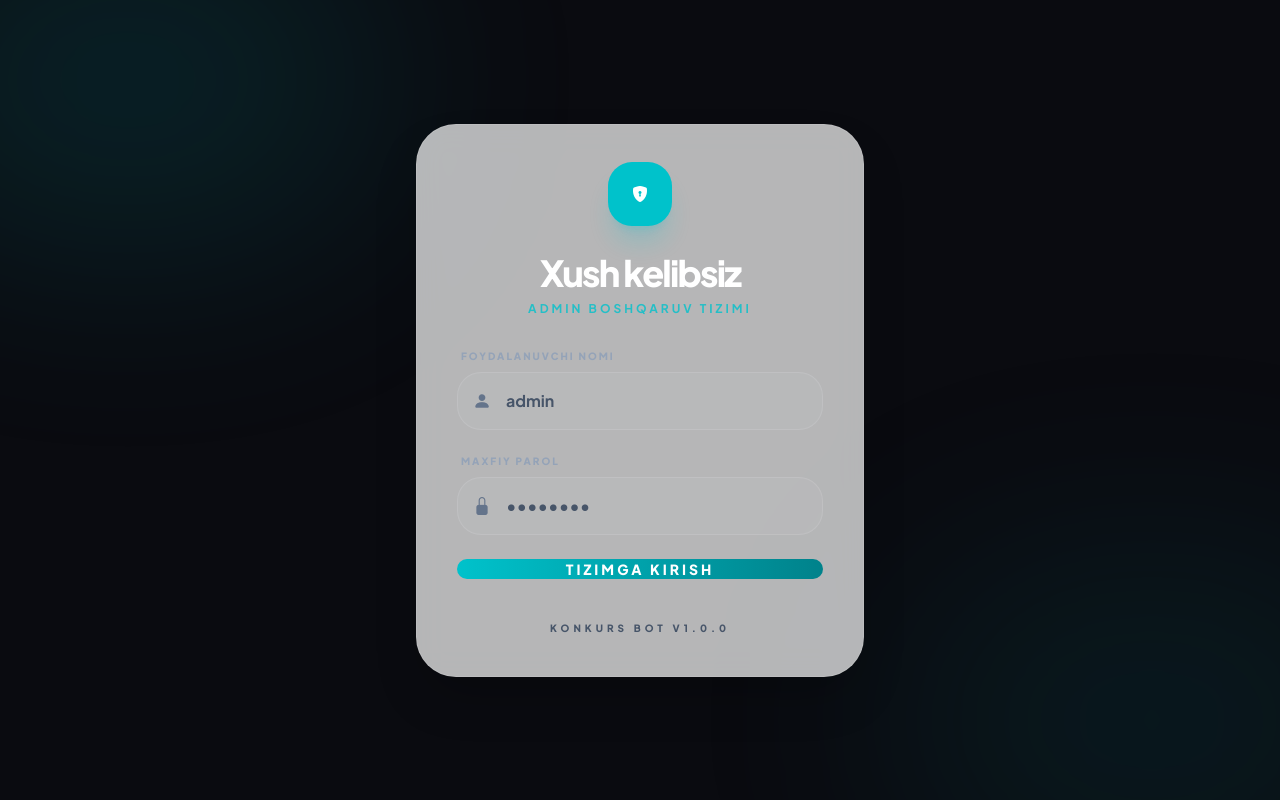
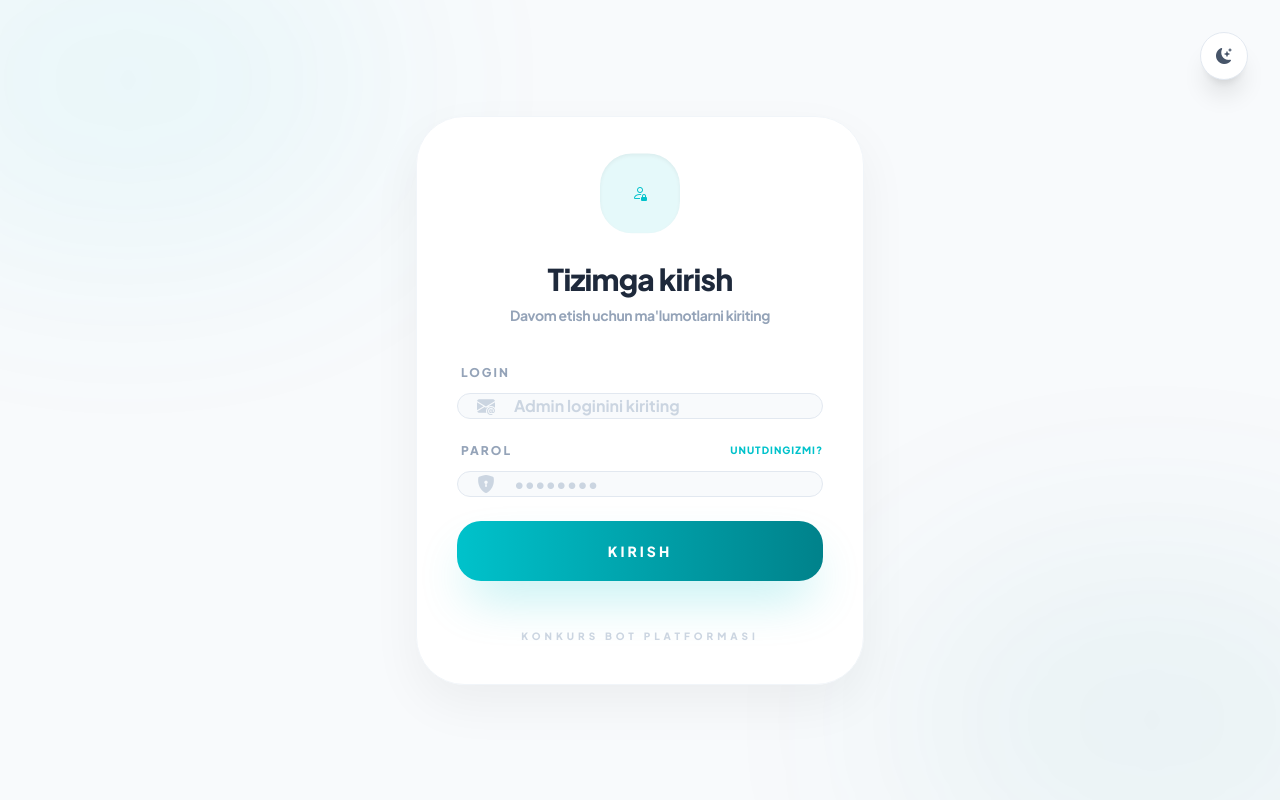
Before and after one commit to JahongirObloqulov/konkurs-bot, a FastAPI app: page /login in a window 1280 px wide. Run offline with FastAPI, Linux system fonts and the light colour scheme; parts of the project's set-up code (start-up, migrations or seed data) failed here and were passed over; some libraries are stand-ins or nearby versions.

Commit message:
style: implement light/dark mode support for login page based on user example

```diff
--- a/web/templates/layouts/base.html
+++ b/web/templates/layouts/base.html
@@ -222,12 +222,21 @@
         </main>
     </div>
     {% else %}
-        <div class="min-h-full flex items-center justify-center p-6 bg-[#0a0b10] relative overflow-hidden">
+        <div class="min-h-full flex items-center justify-center p-6 bg-slate-50 dark:bg-[#05060f] relative overflow-hidden transition-colors duration-500">
             <!-- Background Decorative Elements -->
-            <div class="absolute top-0 left-0 w-full h-full">
-                <div class="absolute top-[-10%] left-[-10%] w-[40%] h-[40%] bg-primary/20 rounded-full blur-[120px] animate-pulse"></div>
-                <div class="absolute bottom-[-10%] right-[-10%] w-[40%] h-[40%] bg-secondary/20 rounded-full blur-[120px] animate-pulse" style="animation-delay: 2s;"></div>
+            <div class="absolute top-0 left-0 w-full h-full pointer-events-none">
+                <div class="absolute top-[-10%] left-[-10%] w-[40%] h-[40%] bg-primary/10 dark:bg-primary/20 rounded-full blur-[120px] animate-pulse"></div>
+                <div class="absolute bottom-[-10%] right-[-10%] w-[40%] h-[40%] bg-secondary/10 dark:bg-secondary/20 rounded-full blur-[120px] animate-pulse" style="animation-delay: 2s;"></div>
             </div>
+
+            <!-- Theme Toggle for Login Page -->
+            <div class="absolute top-8 right-8 z-50">
+                <button id="theme-toggle-login" class="w-12 h-12 flex items-center justify-center rounded-2xl bg-white dark:bg-white/5 border border-slate-200 dark:border-white/5 text-slate-600 dark:text-dark-muted hover:bg-primary hover:text-white transition-all duration-300 shadow-xl group">
+                    <i class="theme-toggle-dark-icon-login bi bi-moon-stars-fill hidden group-hover:rotate-12 transition-transform"></i>
+                    <i class="theme-toggle-light-icon-login bi bi-sun-fill hidden group-hover:rotate-45 transition-transform"></i>
+                </button>
+            </div>
+
             <div class="relative z-10 w-full max-w-md">
                 {% block login_content %}{% endblock %}
             </div>
@@ -236,33 +245,24 @@
 
     <script>
         const themeToggleBtn = document.getElementById('theme-toggle');
+        const themeToggleLoginBtn = document.getElementById('theme-toggle-login');
         const themeToggleDarkIcon = document.getElementById('theme-toggle-dark-icon');
         const themeToggleLightIcon = document.getElementById('theme-toggle-light-icon');
+        const themeToggleDarkIconLogin = document.querySelector('.theme-toggle-dark-icon-login');
+        const themeToggleLightIconLogin = document.querySelector('.theme-toggle-light-icon-login');
 
-        // Change the icons inside the button based on previous settings
-        if (localStorage.getItem('theme') === 'dark' || (!('theme' in localStorage) && window.matchMedia('(prefers-color-scheme: dark)').matches)) {
-            themeToggleLightIcon.classList.remove('hidden');
-        } else {
-            themeToggleDarkIcon.classList.remove('hidden');
+        function updateIcons() {
+            const isDark = document.documentElement.classList.contains('dark');
+            if (themeToggleDarkIcon) isDark ? themeToggleDarkIcon.classList.add('hidden') : themeToggleDarkIcon.classList.remove('hidden');
+            if (themeToggleLightIcon) isDark ? themeToggleLightIcon.classList.remove('hidden') : themeToggleLightIcon.classList.add('hidden');
+            if (themeToggleDarkIconLogin) isDark ? themeToggleDarkIconLogin.classList.add('hidden') : themeToggleDarkIconLogin.classList.remove('hidden');
+            if (themeToggleLightIconLogin) isDark ? themeToggleLightIconLogin.classList.remove('hidden') : themeToggleLightIconLogin.classList.add('hidden');
         }
 
-        themeToggleBtn.addEventListener('click', function() {
-            // toggle icons inside button
-            themeToggleDarkIcon.classList.toggle('hidden');
-            themeToggleLightIcon.classList.toggle('hidden');
+        // Initialize icons
+        updateIcons();
 
-            // if set via local storage previously
-            if (localStorage.getItem('theme')) {
-                if (localStorage.getItem('theme') === 'light') {
-                    document.documentElement.classList.add('dark');
-                    localStorage.setItem('theme', 'dark');
-                } else {
-                    document.documentElement.classList.remove('dark');
-                    localStorage.setItem('theme', 'light');
-                }
-
-            // if NOT set via local storage previously
-            } else {
+        function toggleTheme() {
             if (document.documentElement.classList.contains('dark')) {
                 document.documentElement.classList.remove('dark');
                 localStorage.setItem('theme', 'light');
@@ -270,8 +270,11 @@
                 document.documentElement.classList.add('dark');
                 localStorage.setItem('theme', 'dark');
             }
+            updateIcons();
         }
-        });
+
+        if (themeToggleBtn) themeToggleBtn.addEventListener('click', toggleTheme);
+        if (themeToggleLoginBtn) themeToggleLoginBtn.addEventListener('click', toggleTheme);
     </script>
     {% block extra_js %}{% endblock %}
 </body>
--- a/web/templates/pages/login.html
+++ b/web/templates/pages/login.html
@@ -4,17 +4,17 @@
 
 {% block login_content %}
 <div class="w-full max-w-md">
-    <div class="glass-card p-10 rounded-[2.5rem] shadow-2xl border border-white/10">
-        <div class="flex flex-col items-center mb-8">
-            <div class="w-16 h-16 bg-primary rounded-2xl shadow-xl shadow-primary/20 flex items-center justify-center text-white mb-6 animate-bounce-slow">
-                <i class="bi bi-shield-lock-fill fs-1"></i>
+    <div class="bg-white dark:bg-[#0f111a] p-10 rounded-[3rem] shadow-[0_20px_50px_rgba(0,0,0,0.05)] dark:shadow-[0_20px_50px_rgba(0,0,0,0.3)] border border-slate-100 dark:border-white/5 transition-all duration-500">
+        <div class="flex flex-col items-center mb-10">
+            <div class="w-20 h-20 bg-primary/10 dark:bg-primary/20 rounded-[2rem] flex items-center justify-center text-primary mb-6 animate-bounce-slow shadow-inner">
+                <i class="bi bi-person-lock fs-1"></i>
             </div>
-            <h1 class="text-4xl font-black text-white tracking-tighter mb-2">Xush kelibsiz</h1>
-            <p class="text-primary font-bold text-xs uppercase tracking-[3px] opacity-80">Admin boshqaruv tizimi</p>
+            <h1 class="text-3xl font-black text-slate-800 dark:text-white tracking-tight mb-2">Tizimga kirish</h1>
+            <p class="text-slate-400 dark:text-dark-muted font-bold text-sm tracking-tight text-center">Davom etish uchun ma'lumotlarni kiriting</p>
         </div>
 
         {% if error %}
-        <div class="mb-6 p-4 bg-rose-500/10 border border-rose-500/20 rounded-2xl flex items-center gap-3 text-rose-400 text-xs">
+        <div class="mb-8 p-4 bg-rose-500/5 dark:bg-rose-500/10 border border-rose-500/20 rounded-2xl flex items-center gap-3 text-rose-500 dark:text-rose-400 text-xs">
             <i class="bi bi-exclamation-triangle-fill"></i>
             <span class="font-black uppercase tracking-wider">{{ error }}</span>
         </div>
@@ -22,37 +22,40 @@
 
         <form method="post" action="/login" class="space-y-6">
             <div>
-                <label class="block text-[10px] font-black text-slate-400 uppercase tracking-[2px] mb-2 ml-1">Foydalanuvchi nomi</label>
+                <label class="block text-xs font-black text-slate-400 dark:text-dark-muted uppercase tracking-[2px] mb-3 ml-1">Login</label>
                 <div class="relative group">
-                    <span class="absolute inset-y-0 left-0 pl-4 flex items-center text-slate-500 group-focus-within:text-primary transition-colors">
-                        <i class="bi bi-person-fill text-lg"></i>
+                    <span class="absolute inset-y-0 left-0 pl-5 flex items-center text-slate-300 dark:text-slate-700 group-focus-within:text-primary transition-colors">
+                        <i class="bi bi-envelope-at-fill text-lg"></i>
                     </span>
                     <input type="text" name="username" required
-                        class="block w-full pl-12 pr-4 py-4 bg-white/5 border border-white/10 rounded-2xl focus:ring-4 focus:ring-primary/20 focus:border-primary outline-none text-white font-bold placeholder-slate-600 transition-all"
-                        placeholder="admin">
+                        class="block w-full pl-14 pr-5 py-4.5 bg-slate-50 dark:bg-white/5 border border-slate-200 dark:border-white/5 rounded-[1.5rem] focus:ring-4 focus:ring-primary/10 dark:focus:ring-primary/5 focus:border-primary outline-none text-slate-700 dark:text-white font-bold placeholder-slate-300 dark:placeholder-slate-700 transition-all"
+                        placeholder="Admin loginini kiriting">
                 </div>
             </div>
 
             <div>
-                <label class="block text-[10px] font-black text-slate-400 uppercase tracking-[2px] mb-2 ml-1">Maxfiy parol</label>
+                <div class="flex items-center justify-between mb-3 ml-1">
+                    <label class="block text-xs font-black text-slate-400 dark:text-dark-muted uppercase tracking-[2px]">Parol</label>
+                    <a href="#" class="text-[10px] font-black text-primary uppercase tracking-widest hover:underline">Unutdingizmi?</a>
+                </div>
                 <div class="relative group">
-                    <span class="absolute inset-y-0 left-0 pl-4 flex items-center text-slate-500 group-focus-within:text-primary transition-colors">
-                        <i class="bi bi-lock-fill text-lg"></i>
+                    <span class="absolute inset-y-0 left-0 pl-5 flex items-center text-slate-300 dark:text-slate-700 group-focus-within:text-primary transition-colors">
+                        <i class="bi bi-shield-lock-fill text-lg"></i>
                     </span>
                     <input type="password" name="password" required
-                        class="block w-full pl-12 pr-4 py-4 bg-white/5 border border-white/10 rounded-2xl focus:ring-4 focus:ring-primary/20 focus:border-primary outline-none text-white font-bold placeholder-slate-600 transition-all"
+                        class="block w-full pl-14 pr-5 py-4.5 bg-slate-50 dark:bg-white/5 border border-slate-200 dark:border-white/5 rounded-[1.5rem] focus:ring-4 focus:ring-primary/10 dark:focus:ring-primary/5 focus:border-primary outline-none text-slate-700 dark:text-white font-bold placeholder-slate-300 dark:placeholder-slate-700 transition-all"
                         placeholder="••••••••">
                 </div>
             </div>
 
             <button type="submit"
-                class="w-full py-4.5 btn-primary-gradient text-white rounded-2xl font-black text-sm uppercase tracking-[3px] shadow-2xl shadow-primary/30 hover:scale-[1.03] active:scale-[0.97] transition-all">
-                Tizimga Kirish
+                class="w-full py-5 btn-primary-gradient text-white rounded-[1.5rem] font-black text-sm uppercase tracking-[3px] shadow-2xl shadow-primary/30 hover:scale-[1.03] active:scale-[0.97] transition-all">
+                Kirish
             </button>
         </form>
 
-        <div class="mt-10 text-center">
-            <p class="text-slate-600 text-[10px] font-black uppercase tracking-[4px]">Konkurs Bot v1.0.0</p>
+        <div class="mt-12 text-center">
+            <p class="text-slate-300 dark:text-slate-800 text-[10px] font-black uppercase tracking-[4px]">Konkurs Bot Platformasi</p>
         </div>
     </div>
 </div>
```
Lines whose indentation alone changed are shown as unchanged.
